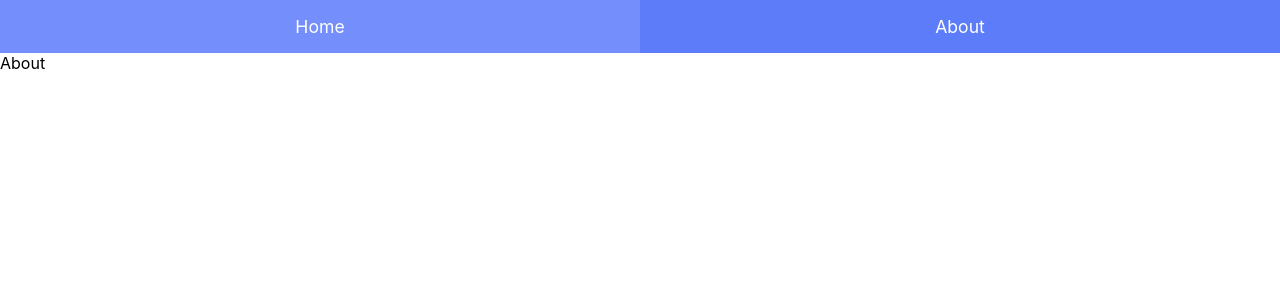
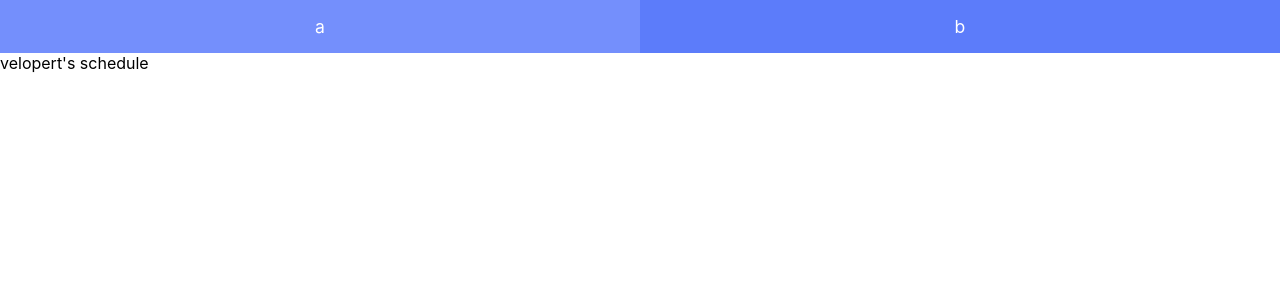
Before and after one commit to jsunwoo/react-router-tutorial, a React (Create React App) app: page /about/velopert in a window 1280 px wide. Shown: the top 300 px of the page. Built offline with nearby package versions, Linux system fonts and the light colour scheme.

Commit message:
Add username in path

```diff
--- a/src/App.js
+++ b/src/App.js
@@ -10,7 +10,7 @@ const App = () => {
       <div>
         <Header />
         <Route exact path="/" component={Home} />
-        <Route path="/about" component={About} />
+        <Route path="/about/:username" component={About} />
       </div>
     </Router>
   );
--- a/src/components/Header.js
+++ b/src/components/Header.js
@@ -6,10 +6,10 @@ const Header = () => {
   return (
     <div className="header">
       <Link to="/" className="item">
-        Home
+        a
       </Link>
-      <Link to="/about" className="item">
-        About
+      <Link to="/about/velopert" className="item">
+        b
       </Link>
     </div>
   );
--- a/src/routes/About.js
+++ b/src/routes/About.js
@@ -1,7 +1,7 @@
 import React from "react";
 
-const About = () => {
-  return <div>About</div>;
+const About = ({match}) => {
+  return <div>{match.params.username}'s schedule</div>;
 };
 
 export default About;
```
